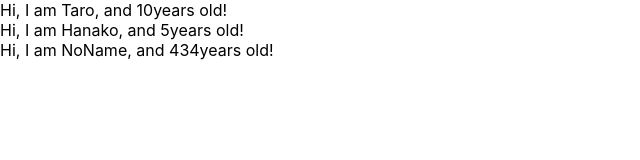
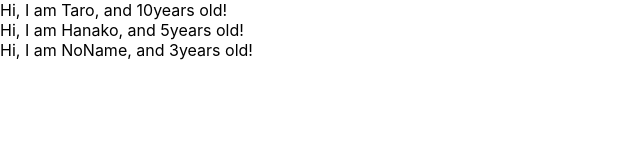
Before and after one commit to yuktnk/udemy-react-redux-crud-app, a React (Create React App) app: page / in a window 1280 px wide. Shown: the top 160 px of the page, without its empty margins (0-640 px from the left). Built offline with nearby package versions, Linux system fonts and the light colour scheme.

Commit message:
Update App.js

```diff
--- a/src/App.js
+++ b/src/App.js
@@ -1,10 +1,11 @@
 import React from 'react';
+import propTypes from 'prop-types';
 
 const App = () => {
   const profiles = [
     { name: "Taro", age: 10 },
-    { name: "Hanako", age: 5},
-    { age: 434}
+    { name: "Hanako", age: 5 },
+    { name: "NoName", age: 3 }
   ]
   return (
     <React.Fragment>
@@ -21,9 +22,10 @@ const User = (props) => {
   return <div>Hi, I am {props.name}, and {props.age}years old! </div>
 }
 
-User.defaultProps = {
-  name: "NoName",
-  age: "NoAge"
+User.propTypes = {
+  name: propTypes.string,
+  age: propTypes.number.isRequired
 }
 
+
 export default App;
```
